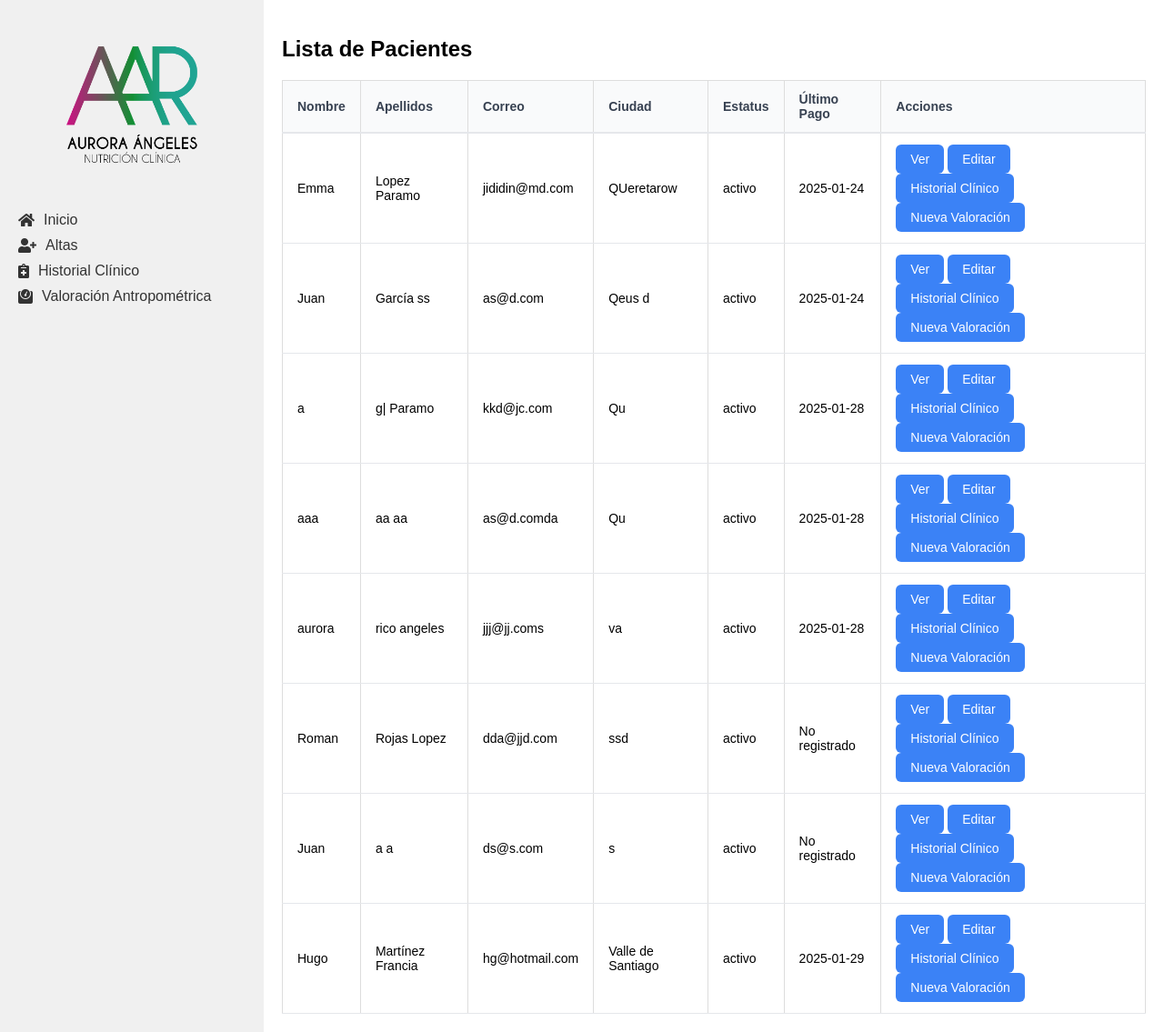
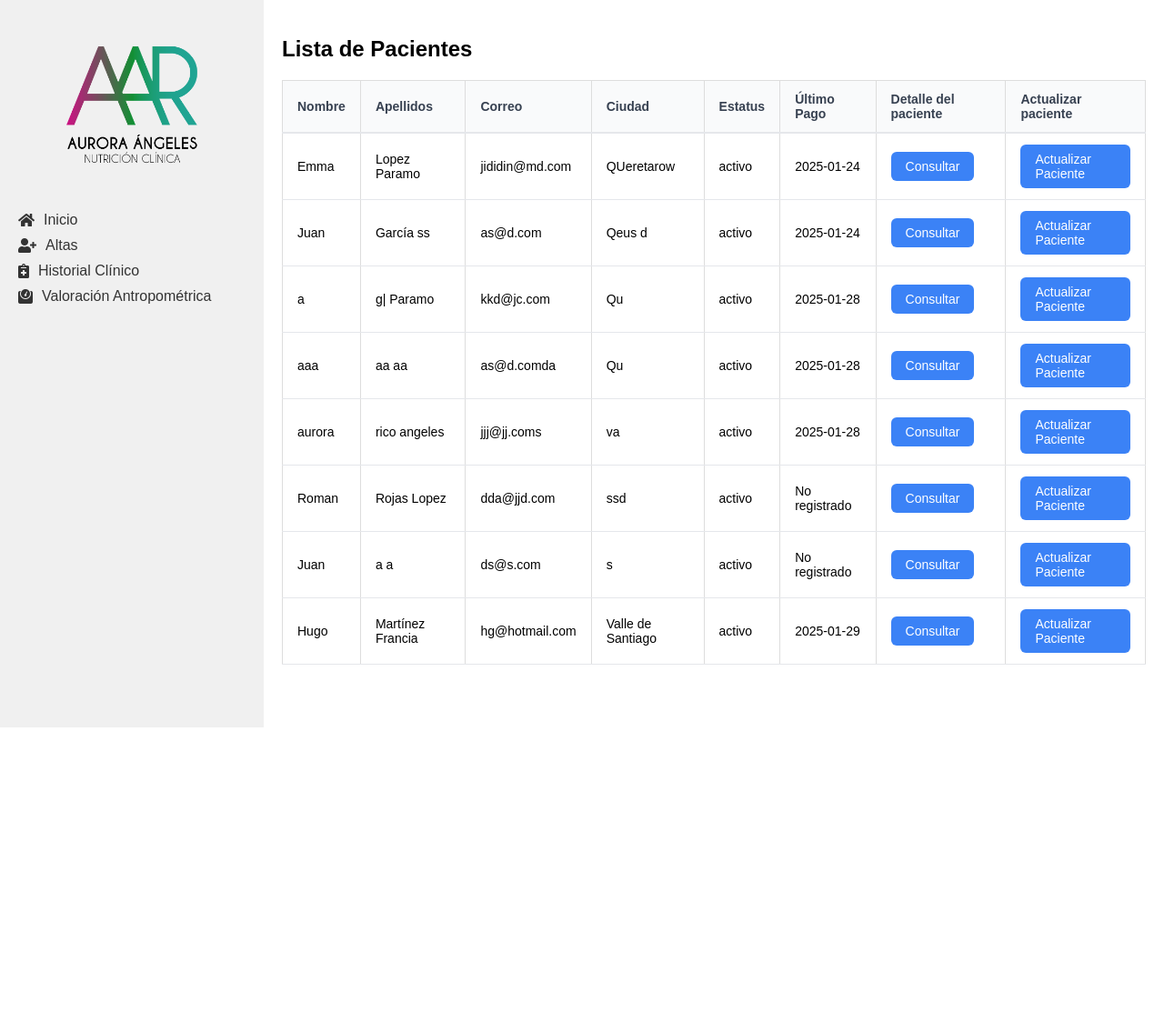
Before and after one commit to tbtkd/SPacientes, a Flask app: page /pacientes in a window 1280 px wide. Shown: the whole page at 91% size. After the commit the page ends 800 px from the top, so only its background shows below. Run offline with Flask 3, Linux system fonts and the light colour scheme; data comes from the database, SQL or seed files in the repository; both versions use the stored data as it was after the commit.

Commit message:
Diseño actualizado y actualización de accesos

```diff
--- a/app/templates/lista_pacientes.html
+++ b/app/templates/lista_pacientes.html
@@ -13,7 +13,8 @@
             <th class="table__header">Ciudad</th>
             <th class="table__header">Estatus</th>
             <th class="table__header">Último Pago</th>
-            <th class="table__header">Acciones</th>
+            <th class="table__header">Detalle del paciente</th>
+            <th class="table__header">Actualizar paciente</th>
         </tr>
     </thead>
     <tbody>
@@ -26,10 +27,13 @@
             <td class="table__cell">{{ paciente['status'] }}</td>
             <td class="table__cell">{{ paciente['ultimo_pago'] if paciente['ultimo_pago'] else 'No registrado' }}</td>
             <td class="table__cell">
-                <a href="{{ url_for('pacientes.detalle_paciente', id=paciente['id']) }}" class="action-button">Ver</a>
-                <a href="{{ url_for('pacientes.editar_paciente', id=paciente['id']) }}" class="action-button">Editar</a>
-                <a href="{{ url_for('historial_clinico.ver_crear_historial', paciente_id=paciente['id']) }}" class="action-button">Historial Clínico</a>
-                <a href="{{ url_for('valoracion.nueva_valoracion', paciente_id=paciente['id']) }}" class="action-button">Nueva Valoración</a>
+                <a href="{{ url_for('pacientes.detalle_paciente', id=paciente['id']) }}" class="action-button">Consultar</a>
+
+                <!--<a href="{{ url_for('historial_clinico.ver_crear_historial', paciente_id=paciente['id']) }}" class="action-button">Historial Clínico</a>
+                <a href="{{ url_for('valoracion.nueva_valoracion', paciente_id=paciente['id']) }}" class="action-button">Nueva Valoración</a>-->
+            </td>
+            <td class="table__cell">
+                <a href="{{ url_for('pacientes.editar_paciente', id=paciente['id']) }}" class="action-button">Actualizar Paciente</a>
             </td>
         </tr>
         {% endfor %}
```
Also changed, not shown: app/templates/detalle_paciente.html (+4 -4 lines), app/templates/lista_valoraciones.html (+6 -2 lines), pacientes.db.
